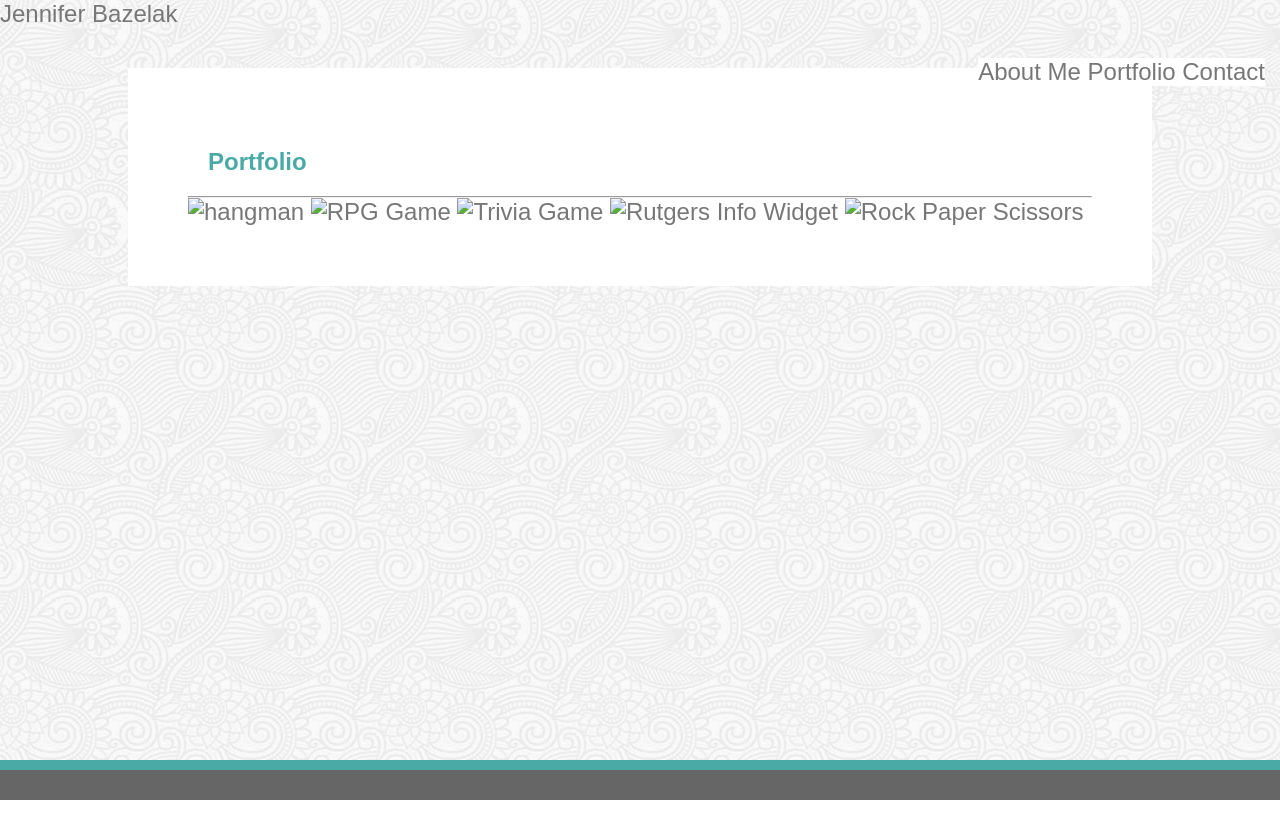
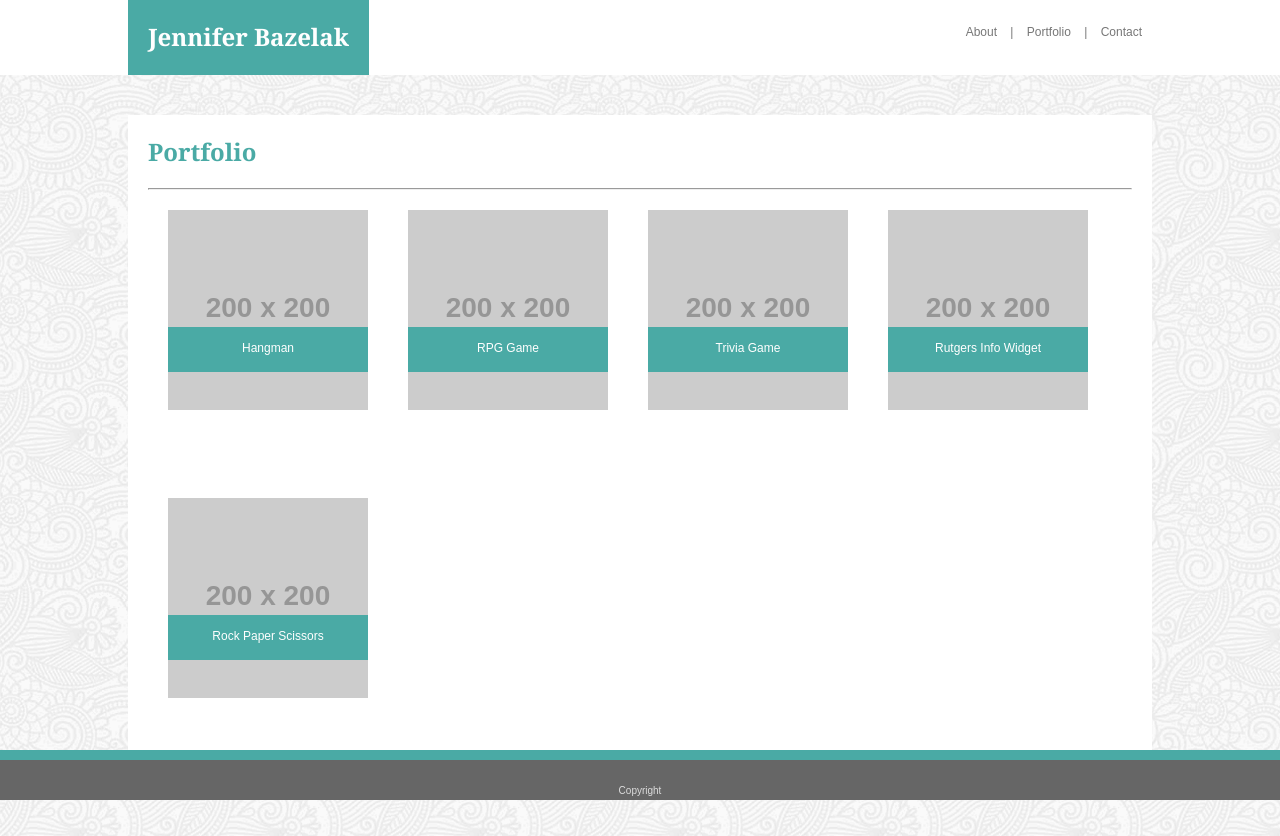
Before and after one commit to Jenniferbazelak/Basic-Portfolio, a plain HTML site: page portfolio.html in a window 1280 px wide. Before the commit the page ends 800 px from the top, so only its background shows below. Drawn offline with Linux system fonts and the light colour scheme; placeholder pictures from the web are drawn by us.

Commit message:
updating homework

```diff
--- a/assets/css/style.css
+++ b/assets/css/style.css
@@ -1,58 +1,26 @@
 * {
     box-sizing: border-box;
     text-align: left;
-    font-size: 24px;
+    font-size: 12px;
     color: #777777;
     font-family: "Arial", "Helvetica Neue", "Helvetica", sans-serif;
     margin: 0;
     padding: 0;
+  }
 
-  }
   a{
       text-decoration: none;
+      font-size: 12px;
+      padding: 10px;
   }
 
-  .name{
-      background: #4aaaa5;
-      float: left;
-      height: 75px;
-      margin-left: 10%;
-      color: white;
-      font-family: "Georgia", "Times", "Times New Roman", serif;
-      padding: 20px;
+  body {
+    background-image: url("../images/full-bloom.png");
+    height: 100%;
+    margin: 0;
   }
 
-  .bio{
-      padding: 20px;
-  }
-  h1{
-      color:#4aaaa5;
-      text-align: left;
-      padding: 20px;
-  }
-
-  .tabs{
-      background: white;
-      float: right;
-      margin-left: 2px;
-      margin-right: 15px;
-      margin-top: 30px;
-  }
-
-  body{
-    background-image: url("../images/full-bloom.png");
-  }
-
-  .bioimage{
-      float: left;
-      margin: 20px;
-      width: 5px;
-      height: 5px;
-
-  }
-
-
-.nav-bar{
+  .nav-bar{
     width: 100%;
     height: 75px;
     margin: 0 auto;
@@ -61,25 +29,133 @@
     clear: both;
 }
 
+  .name{
+      background: #4aaaa5;
+      float: left;
+      height: 75px;
+      margin-left: 10%;
+      color: white;
+      font-family: "Georgia";
+      padding: 20px;
+  }
+
+  h1{
+      color:#4aaaa5;
+      text-align: left;
+      padding-right: 20px;
+      padding-bottom: 20px;
+      font-family: "Georgia";
+      font-size: 24px;
+  }
+
+  .tabs{
+      background: white;
+      float: right;
+      margin-right: 10%;
+      margin-top: 25px;
+  }
+  .bio{
+    padding-top: 20px;
+    font-size: 12px;
+    line-height: 2;
+}
+
+  .bioimage{
+      float: left;
+      margin-top: 20px;
+      margin-right: 20px;
+  }
+
+  .bio{
+    padding-top: 20px;
+    font-size: 12px;
+}
+
 .main-content{
     background: #ffffff;
     border-color: #dddddd;
-    width: 80%;
+    width: auto;
     margin-top: 40px;
     margin-left: 10%;
     margin-right: 10%;
-    padding: 60px;
+    padding: 20px;
+    overflow: auto;
+    clear: both;
 }
 
+.form{
+    font-size: 12px;
+    padding-top: 20px;
+}
+
+.contact-input{
+    padding-bottom: 15px;
+}
+
+input, textarea{
+    width: 100%;
+}
+
+input{
+    height: 30px;
+}
+
+#Hangman, #RPG-Game, #Trivia-Game, #Rutgers, #RPS {
+    float: left;
+    margin: 20px;
+}
+
+.project-title{
+    background-color:#4aaaa5;
+    color: #ffffff;
+    width: 200px;
+    height: 45px;
+    padding-top: 14px;
+    text-align: center;
+    position: relative;
+    top: -86px;
+    font-size: 12px;
+
+}
+textarea{
+    height: 130px;
+}
+.submit{
+    background-color: #4aaaa5;
+    color: white;
+    text-align: center;
+    font-size: 12px;
+    width: 85px;
+    padding: 7px;
+    position: relative;
+    top: 6px;
+}
 
 
 footer{
     background: #666666;
     width: 100%;
-    height: 40px;
+    height: 50px;
     margin-bottom: 0%;
     border-top: 10px solid #4aaaa5;
     position: fixed;
     left: 0;
     bottom: 0;
+    font-size: 10px;
+    color: #dddddd;
+    text-align: center;
+    padding-top: 25px;
 }
+
+span{
+    color:#fff;
+}
+
+.wrapper{
+    min-height: 100%;
+    margin-bottom: -50px;
+}
+
+.footer,.push{
+    height: 50px;
+}
--- a/portfolio.html
+++ b/portfolio.html
@@ -1,40 +1,53 @@
 <!DOCTYPE html>
 <html>
-    <head>
-            <meta charset="utf-8">
-            <meta lang="en-s">
-            <title>Jennifer Bazelak</title>
-            <link rel="stylesheet" type="text/css" href="assets/css/style.css">
 
-        <div class="main-header">
-            <header>Jennifer Bazelak</header>
+<head>
+    <meta charset="utf-8">
+    <meta lang="en-s">
+    <title>Jennifer Bazelak</title>
+    <link rel="stylesheet" type="text/css" href="assets/css/style.css">
+</head>
 
-            <section class="tabs">
-                <a href="index.html">About Me</a>
-                <a href="portfolio.html">Portfolio</a>
+<body>
+    <div class="wrapper">
+        <nav class="nav-bar">
+            <h1 class="name">Jennifer Bazelak</h1>
+            <div class="tabs">
+                <a href="index.html">About</a> |
+                <a href="portfolio.html">Portfolio</a> |
                 <a href="contact.html">Contact</a>
-            </section>
-        </div>
+            </div>
+        </nav>
 
-    </head>
-    <body>
+
+
         <div class="main-content">
             <h1>Portfolio</h1>
             <hr>
-                <tabel style="width: 100%">
-                    <tr>
-                            <td><img src="#" alt="hangman"></td>
-                            <td><img src="#" alt="RPG Game"></td>
-                    </tr>
-                    <tr>
-                            <td><img src="#" alt="Trivia Game"></td>
-                            <td><img src="#" alt="Rutgers Info Widget"></td>
-                    </tr>
-                    <tr>
-                            <td><img src="#" alt="Rock Paper Scissors"></td>
-                    </tr>
-                </tabel>
+            <section id="Hangman">
+                <img src="http://placehold.it/200x200" alt="hangman">
+                <p class="project-title">Hangman</p>
+            </section>
+            <section id="RPG-Game">
+                <img src="http://placehold.it/200x200" alt="RPG Game">
+                <p class="project-title">RPG Game</p>
+            </section>
+            <section id="Trivia-Game">
+                <img src="http://placehold.it/200x200" alt="Trivia Game">
+                <p class="project-title">Trivia Game</p>
+            </section>
+            <section id="Rutgers">
+                <img src="http://placehold.it/200x200" alt="Rutgers Info Widget">
+                <p class="project-title">Rutgers Info Widget</p>
+            </section>
+            <section id="RPS">
+                <img src="http://placehold.it/200x200" alt="Rock Paper Scissors">
+                <p class="project-title">Rock Paper Scissors</p>
+            </section>
             </div>
-    </body>
-    <footer></footer>
+            <div class="push"></div>
+        </div>
+        <footer class="footer">Copyright</footer>
+</body>
+
 </html>
```
Also changed, not shown: contact.html (+21 -12 lines), index.html (+19 -9 lines), 1 other file.
